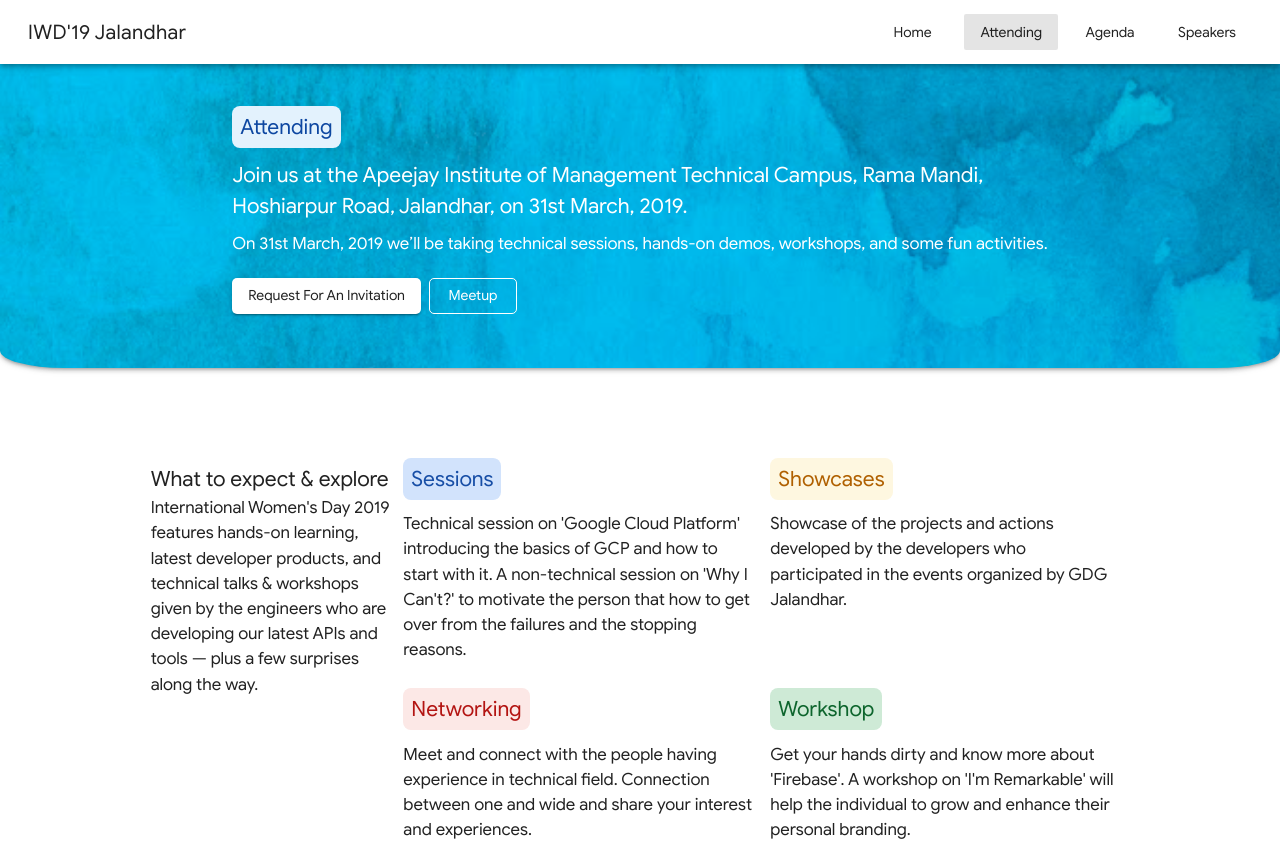
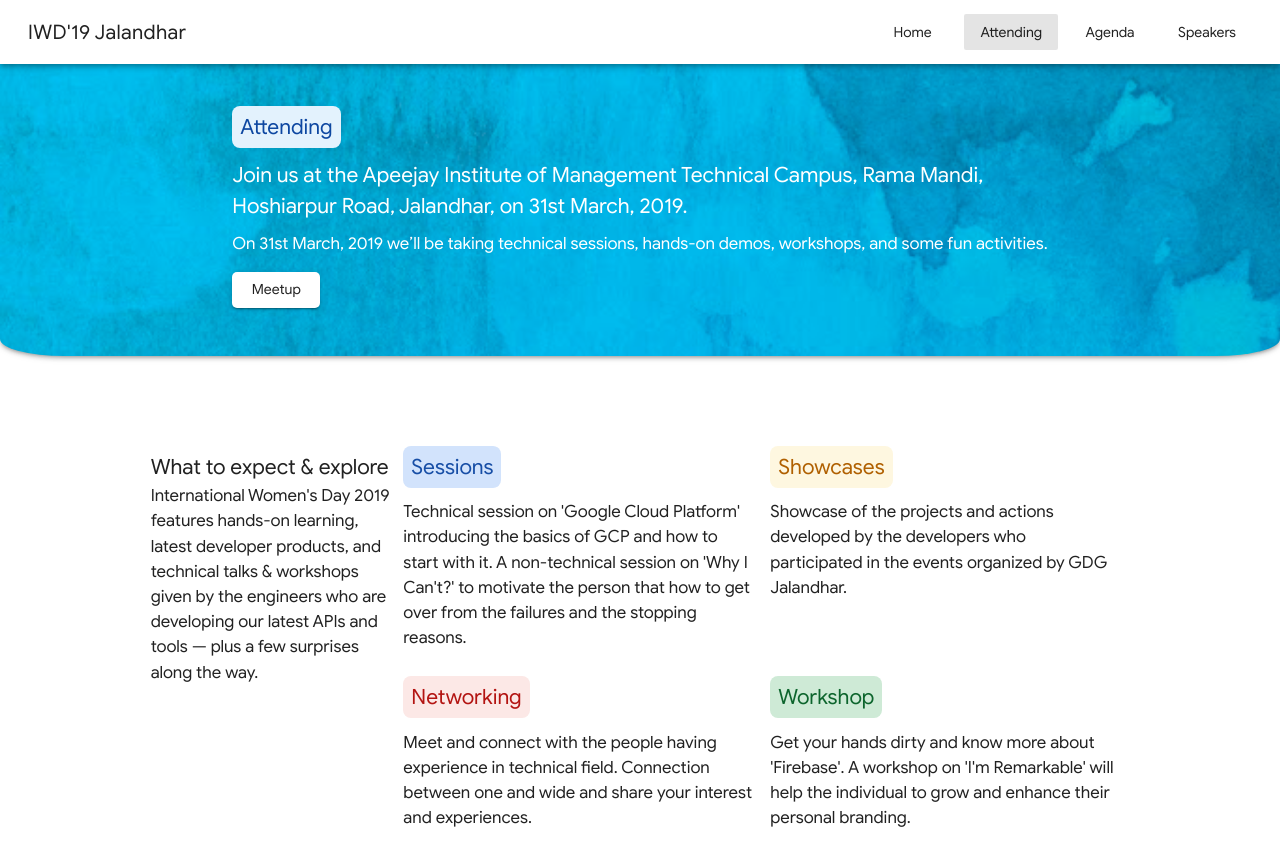
Before and after one commit to superdiana/iwdwtmdurham, a Vue app: page /attending in a window 1280 px wide. Shown: the top 841 px of the page. Built offline with nearby package versions, Linux system fonts and the light colour scheme; a small style sheet from the web is missing.

Commit message:
Update attendingHome.vue

```diff
--- a/src/components/attending/attendingHome.vue
+++ b/src/components/attending/attendingHome.vue
@@ -25,9 +25,9 @@
 
                 <p class="google-font mt-2 " style="font-size:120%;color:white">On {{data.eventDate}} we’ll be taking technical sessions, hands-on demos, workshops, and some fun activities.</p>
 
-                <v-btn :href="data.registrationLink" target="_blank" class="ma-0 google-font" color="white" style="text-transform: capitalize;border-radius:5px">Request for an Invitation</v-btn>
+                <!-- <v-btn :href="data.registrationLink" target="_blank" class="ma-0 google-font" color="white" style="text-transform: capitalize;border-radius:5px">Request for an Invitation</v-btn> -->
 
-                <v-btn :href="data.eventMeetupLink" target="_blank" color="white" style="text-transform: capitalize;border-radius:5px" outline  class="ml-2 google-font" dark>Meetup</v-btn>
+                <v-btn :href="data.eventMeetupLink" target="_blank" color="white" style="text-transform: capitalize;border-radius:5px"  class="ma-0 google-font" >Meetup</v-btn>
             </v-flex>
 
         </v-layout>
```
